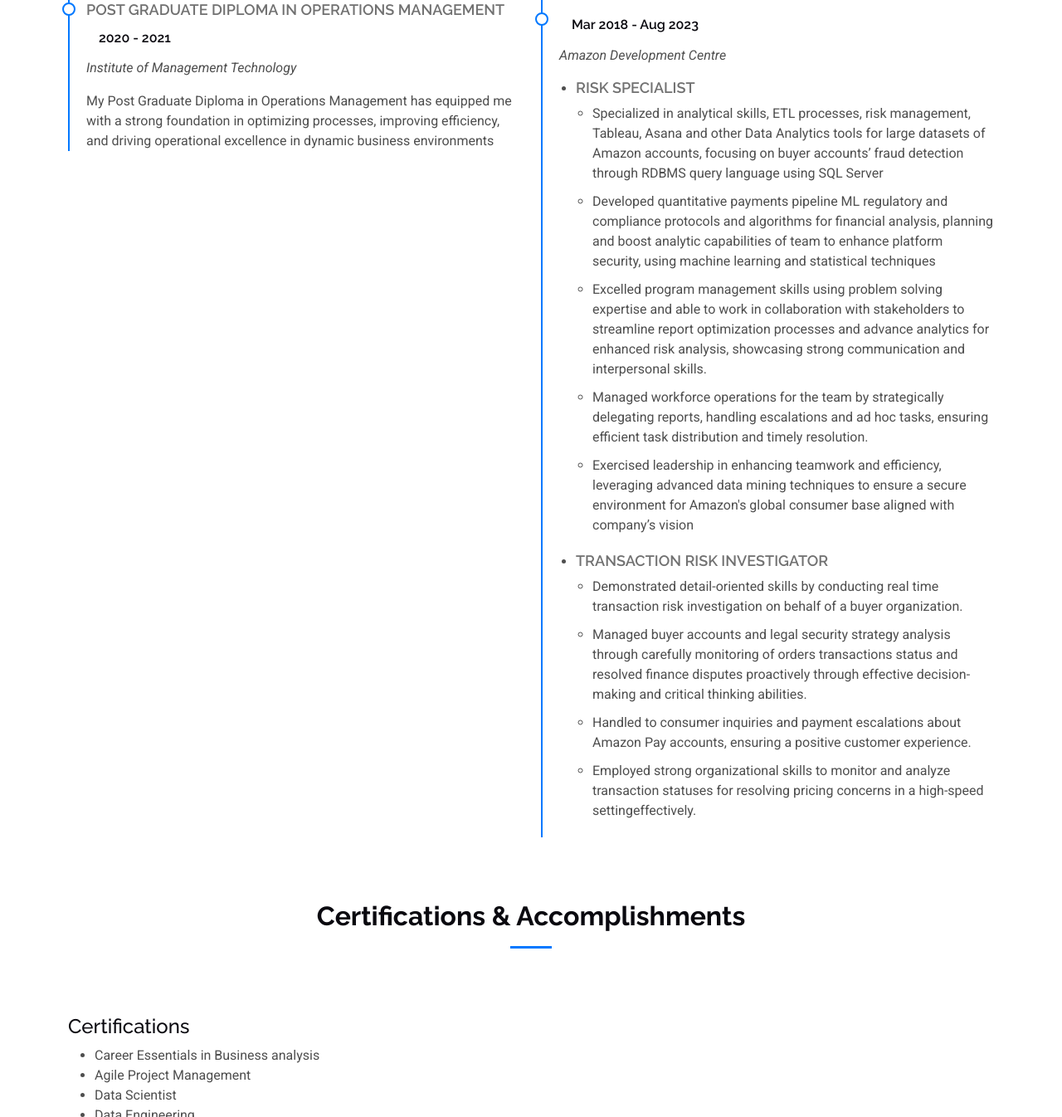
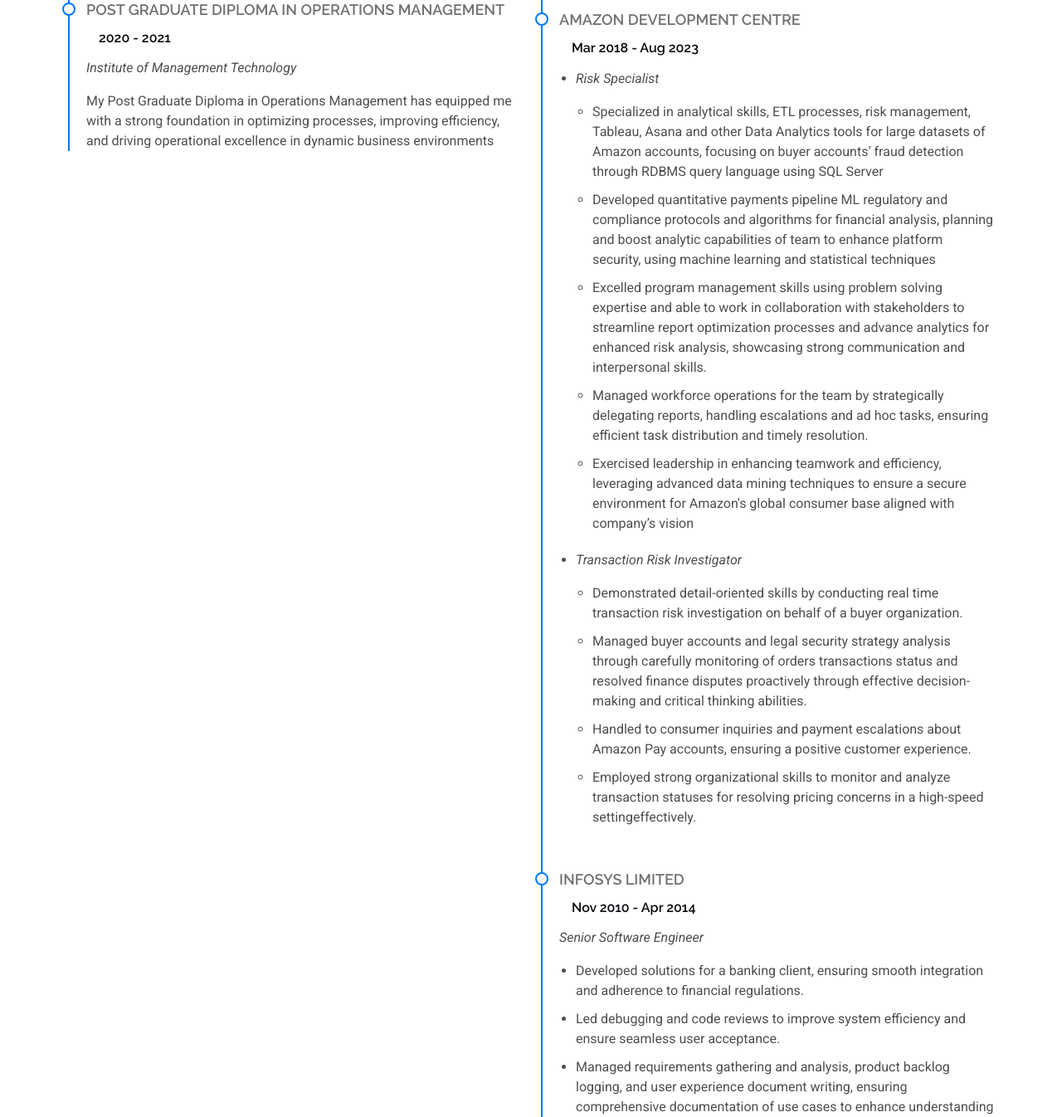
Before and after one commit to BeheraSas/Portfolio, a plain HTML site: page index.html in a window 1280 px wide. Shown: the part 2362-3708 px from the top of the page at 83% size. Drawn offline with Linux system fonts and the light colour scheme.

Commit message:
Update index.html

```diff
--- a/index.html
+++ b/index.html
@@ -102,7 +102,7 @@
 							<h5>Skills</h5>
 
 							<div class="progress">
-								<span class="skill"><span>Database</span> <i class="val">90%</i></span>
+								<span class="skill"><span>Database Management</span> <i class="val">90%</i></span>
 								<div class="progress-bar-wrap">
 									<div class="progress-bar" role="progressbar" aria-valuenow="90" aria-valuemin="0"
 										aria-valuemax="100"></div>
@@ -236,9 +236,9 @@
 					<div class="col-lg-6" data-aos="fade-up" data-aos-delay="200">
 						<h3 class="resume-title">Professional Experience</h3>
 						<div class="resume-item">
-							<h4>Business Systems Analyst Co-Op </h4>
+							<h4>Canadian Imperial Bank of Commerce (CIBC)</h4>
 							<h5>Sept 2024 - Present</h5>
-							<p><em>Canadian Imperial Bank of Commerce (CIBC) </em></p>
+							<p><em>Business Systems Analyst Co-Op</em></p>
 							<ul>
 								<li>Bridging business needs with IT solutions by analyzing processes, collecting
 									requirements, and implementing system enhancements.</li>
@@ -253,12 +253,13 @@
 						</div><!-- Edn Resume Item -->
 
 						<div class="resume-item">
+							<h4>Amazon Development Centre</h4>
 							<h5>Mar 2018 - Aug 2023</h5>
-							<p><em>Amazon Development Centre</em></p>
+							<!--<p><em>Amazon Development Centre</em></p>-->
 
 							<ul>
 								<li>
-									<h4>Risk Specialist</h4>
+									<p><em>Risk Specialist</em></p>
 									<ul>
 										<li>Specialized in analytical skills, ETL processes, risk management, Tableau, Asana and other Data Analytics tools for large datasets of Amazon accounts, focusing on buyer accounts’ fraud detection through RDBMS query language using SQL Server</li>
 										<li>Developed quantitative payments pipeline ML regulatory and compliance protocols and algorithms for financial analysis, planning and boost analytic capabilities of team to enhance platform security, using machine learning and statistical techniques</li>
@@ -268,13 +269,26 @@
 									</ul>
 								</li>
 								<li>
-									<h4>Transaction Risk Investigator</h4>
+									<p><em>Transaction Risk Investigator</em></p>
 									<ul>
 										<li>Demonstrated detail-oriented skills by conducting real time transaction risk investigation on behalf of a buyer organization.</li>
 										<li>Managed buyer accounts and legal security strategy analysis through carefully monitoring of orders transactions status and resolved finance disputes proactively through effective decision-making and critical thinking abilities.</li>
 										<li>Handled to consumer inquiries and payment escalations about Amazon Pay accounts, ensuring a positive customer experience.</li>
 										<li>Employed strong organizational skills to monitor and analyze transaction statuses for resolving pricing concerns in a high-speed settingeffectively.</li>
 									</ul>
+								</li>
+							</ul>
+						</div><!-- End Resume Item -->
+
+						<div class="resume-item">
+							<h4>Infosys Limited</h4>
+							<h5>Nov 2010 - Apr 2014</h5>
+							<p><em>Senior Software Engineer </em></p>
+							<ul>
+								<li>Developed solutions for a banking client, ensuring smooth integration and adherence to financial regulations.</li>
+								<li>Led debugging and code reviews to improve system efficiency and ensure seamless user acceptance.</li>
+								<li>Managed requirements gathering and analysis, product backlog logging, and user experience document writing,
+									ensuring comprehensive documentation of use cases to enhance understanding and implementation</li>
 								</li>
 							</ul>
 						</div><!-- End Resume Item -->
```
